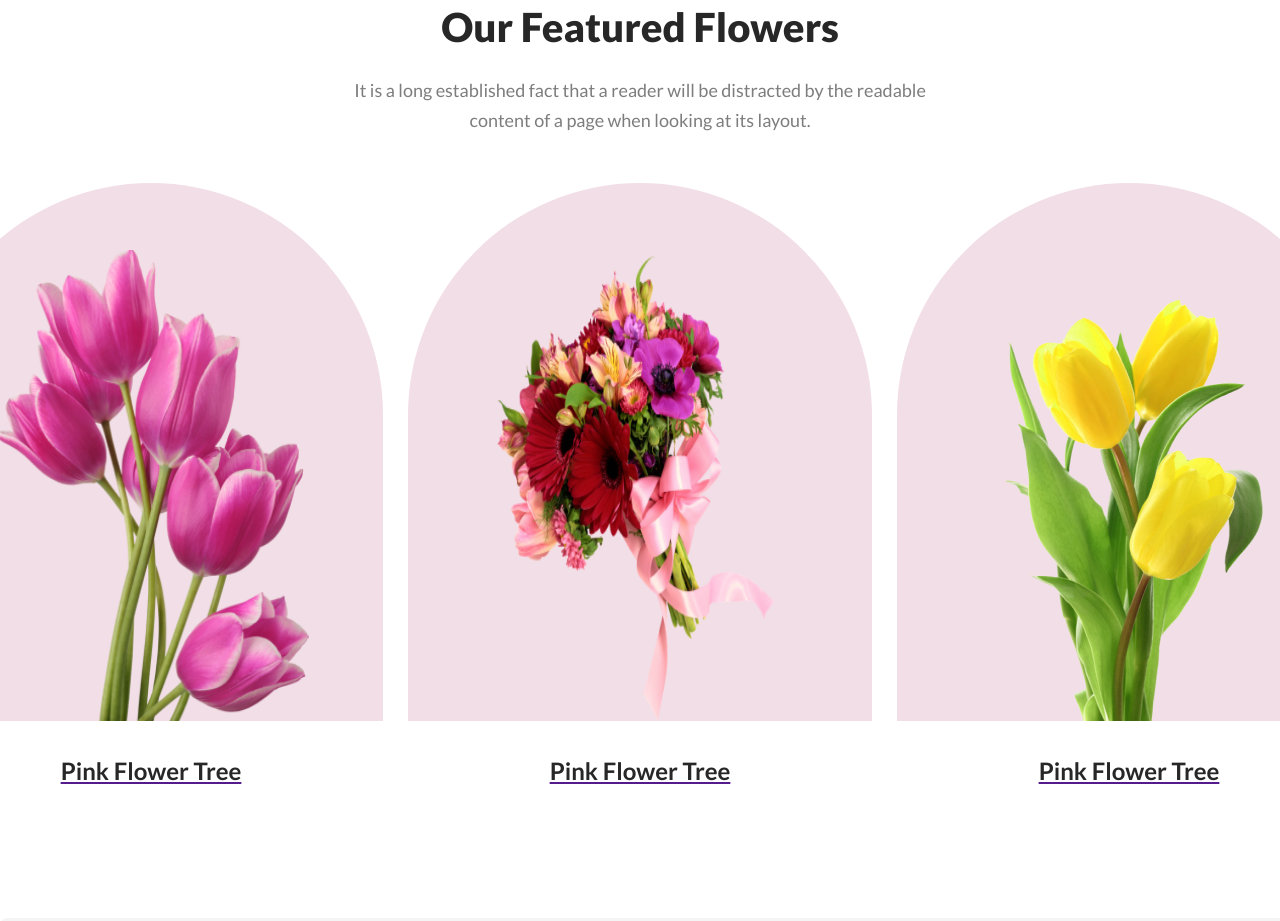
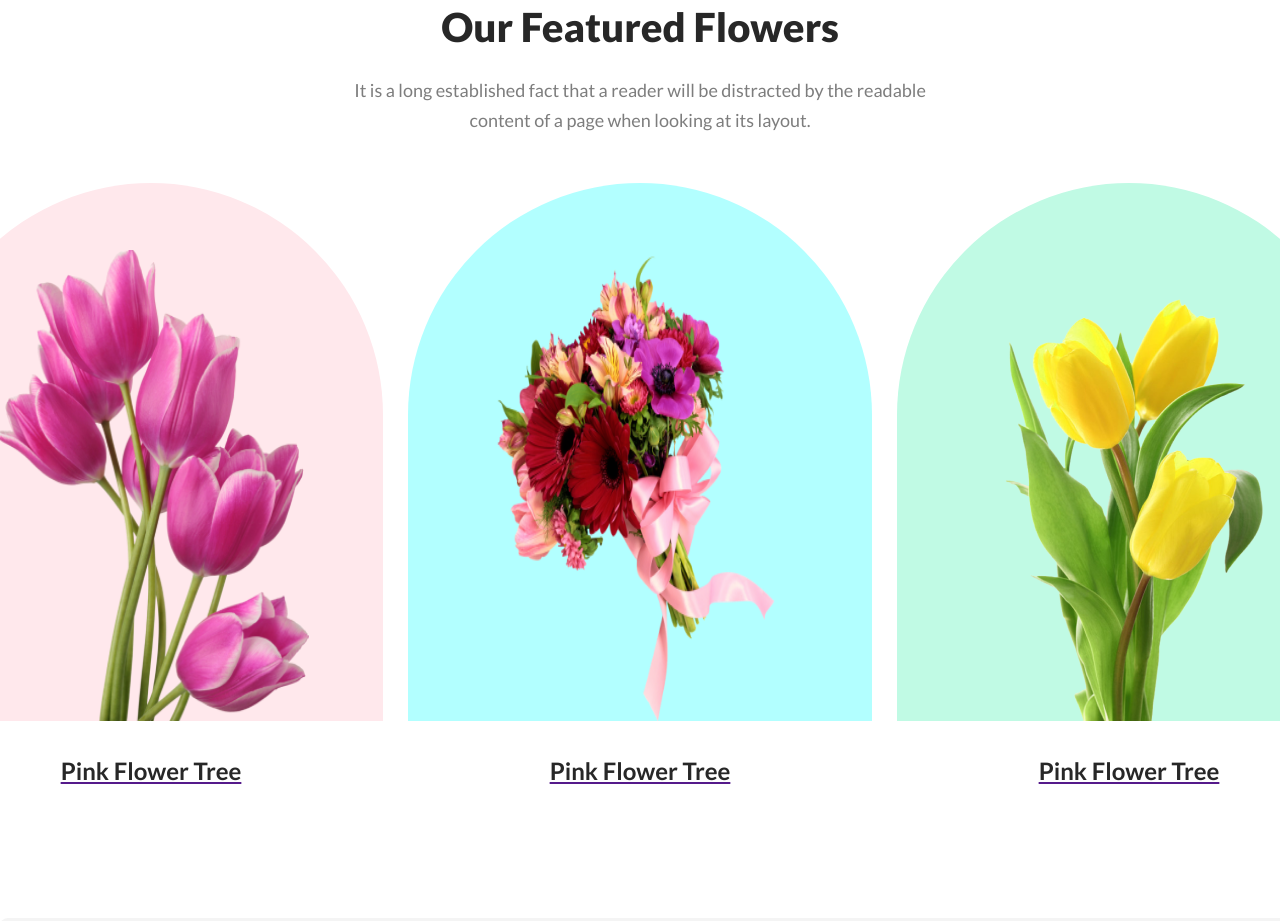
Before and after one commit to mdadnanshafiq/Florence, a plain HTML site: page index.html in a window 1280 px wide. Shown: the part 997-1918 px from the top of the page. Drawn offline with Linux system fonts and the light colour scheme.

Commit message:
color change

```diff
--- a/index.html
+++ b/index.html
@@ -25,15 +25,15 @@
                 <p class="type-describe">It is a long established fact that a reader will be distracted by the readable content of a page when looking at its layout.</p>
                 <div class="type-item-box">
                     <div class="type-item">
-                        <div class="flower-box"><img src="flower-shop-assignment/Flower Asset/pngwing 6.png" alt="flower"></div>
+                        <div class="flower-box color1"><img src="flower-shop-assignment/Flower Asset/pngwing 6.png" alt="flower"></div>
                         <a href=""><p class="type-name">Pink Flower Tree</p></a>
                     </div>
                     <div class="type-item">
-                        <div class="flower-box"><img src="flower-shop-assignment/Flower Asset/pngwing 5.png" alt="flower"></div>
+                        <div class="flower-box color2"><img src="flower-shop-assignment/Flower Asset/pngwing 5.png" alt="flower"></div>
                         <a href=""><p class="type-name">Pink Flower Tree</p></a>
                     </div>
                     <div class="type-item">
-                        <div class="flower-box"><img src="flower-shop-assignment/Flower Asset/pngwing 7.png" alt="flower"></div>
+                        <div class="flower-box color3"><img src="flower-shop-assignment/Flower Asset/pngwing 7.png" alt="flower"></div>
                         <a href=""><p class="type-name">Pink Flower Tree</p></a>
                     </div>
                 </div>
--- a/style.css
+++ b/style.css
@@ -101,6 +101,18 @@ header {
     background: rgba(167, 33, 98, 0.15);
     position: relative;
 
+}
+
+.color1{
+    background-color: rgb(255, 232, 236);
+}
+
+.color2{
+    background-color: rgb(178, 255, 255);
+}
+
+.color3{
+    background-color: rgb(192, 250, 228);
 }
 
 .flower-box img {
```
